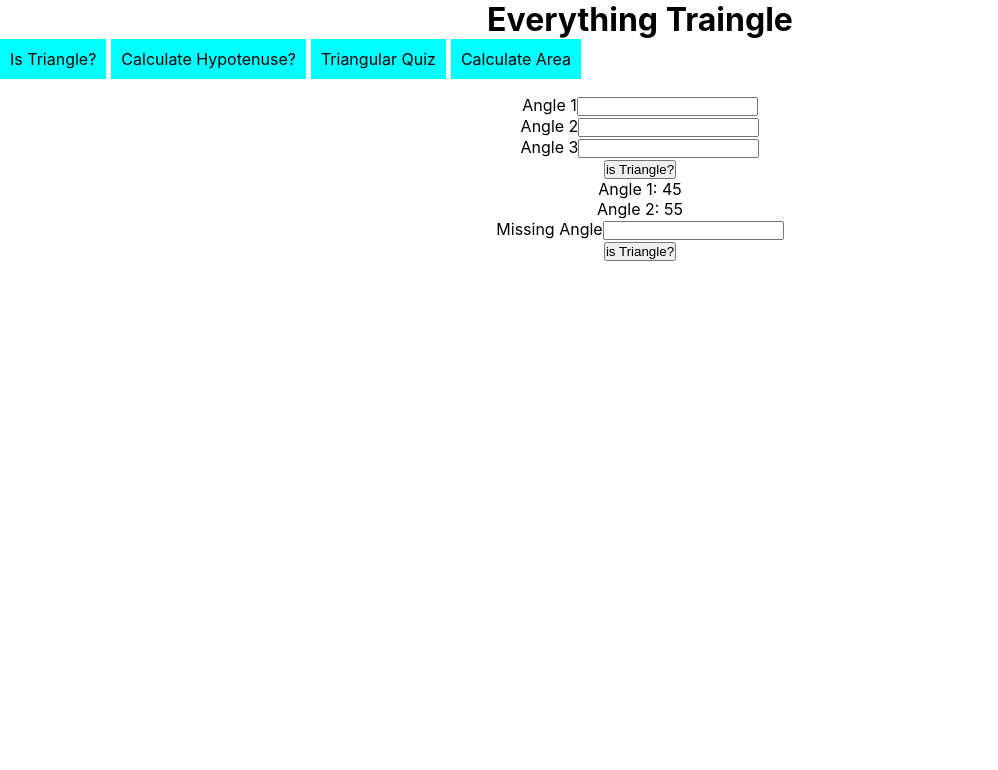
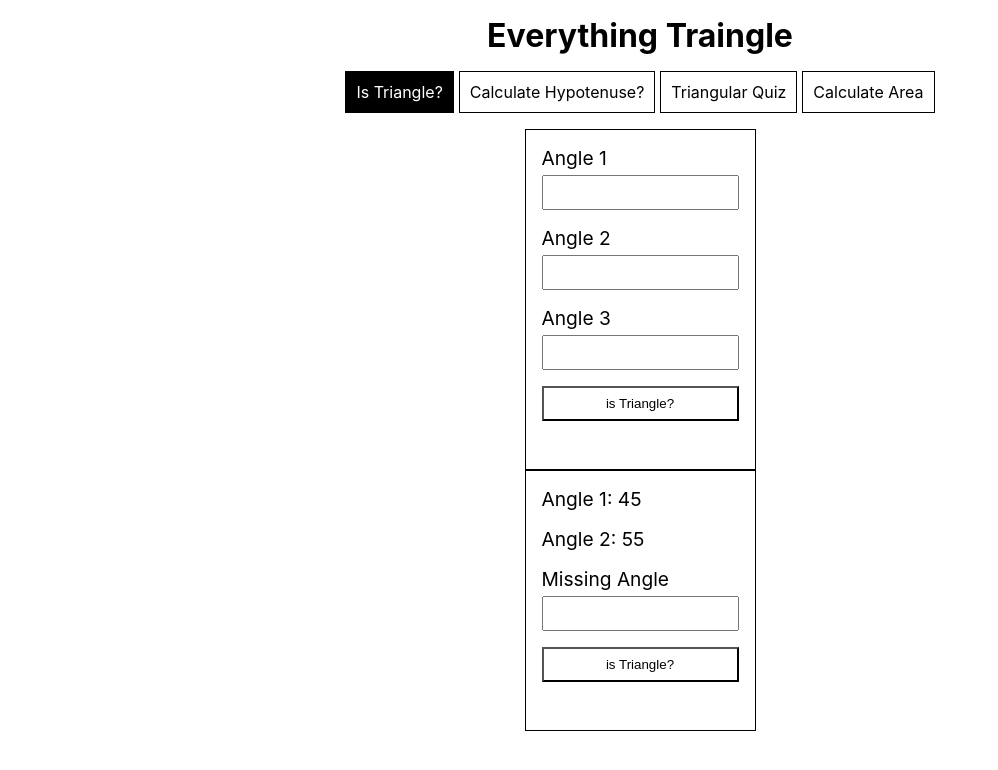
Before and after one commit to wasim7raja10/do-you-know-your-triangles, a React (Create React App) app: page / in a window 1280 px wide. Shown: the top 770 px of the page, without its empty margins (0-998 px from the left). Built offline with nearby package versions, Linux system fonts and the light colour scheme; the HTML template or start-up script is replaced by a standard one.

Commit message:
design of different tab done

```diff
--- a/src/App.css
+++ b/src/App.css
@@ -5,11 +5,15 @@
 }
 
 .App {
-text-align: center;
+  display: flex;
+  flex-direction: column;
+  align-items: center;
+  padding: 0 10px;
 }
 
 h1 {
   text-align: center;
+  margin: 1rem;
 }
 
 nav > ol {
@@ -21,9 +25,60 @@ nav > ol {
 
 nav > ol li {
   padding: 10px;
-  background-color: aqua;
+  border: 1px solid black;
+}
+
+nav > ol li:hover {
+  cursor: pointer;
+  background-color: gray;
+  color: white;
+}
+
+nav > ol li.active {
+  background-color: black;
+  color: white;
 }
 
 main {
+  padding: 1rem 0;
+}
+
+/* caculate area */
+
+.form {
+  border: 1px solid black;
   padding: 1rem;
+  width: 100%;
 }
+
+.form,
+.form label {
+  display: flex;
+  flex-direction: column;
+}
+
+.form label, .form p {
+  gap: 5px;
+  font-size: larger;
+  margin-bottom: 1rem;
+}
+
+.form input {
+  padding: 0.5rem;
+}
+
+.form button {
+  padding: 0.5rem;
+  background-color: white;
+}
+
+button:hover,
+button:focus {
+  background-color: black;
+  color: white;
+}
+
+h3 {
+  font-size: xx-large;
+  padding: 1rem 0;
+}
--- a/src/App.jsx
+++ b/src/App.jsx
@@ -12,10 +12,30 @@ function App() {
       <h1>Everything Traingle</h1>
       <nav>
         <ol>
-          <li onClick={() => setTab("tab1")}>Is Triangle?</li>
-          <li onClick={() => setTab("tab2")}>Calculate Hypotenuse?</li>
-          <li onClick={() => setTab("tab3")}>Triangular Quiz</li>
-          <li onClick={() => setTab("tab4")}>Calculate Area</li>
+          <li
+            onClick={() => setTab("tab1")}
+            className={tab === "tab1" ? "active" : ""}
+          >
+            Is Triangle?
+          </li>
+          <li
+            onClick={() => setTab("tab2")}
+            className={tab === "tab2" ? "active" : ""}
+          >
+            Calculate Hypotenuse?
+          </li>
+          <li
+            onClick={() => setTab("tab3")}
+            className={tab === "tab3" ? "active" : ""}
+          >
+            Triangular Quiz
+          </li>
+          <li
+            onClick={() => setTab("tab4")}
+            className={tab === "tab4" ? "active" : ""}
+          >
+            Calculate Area
+          </li>
         </ol>
       </nav>
       <main>
--- a/src/components/CalculateArea.jsx
+++ b/src/components/CalculateArea.jsx
@@ -20,7 +20,7 @@ export default function CalculateArea() {
   }
   return (
     <>
-      <form onSubmit={submitHandler}>
+      <form className="form" onSubmit={submitHandler}>
         <label htmlFor="base">
           Base
           <input
--- a/src/components/CalculateHypotenuse.jsx
+++ b/src/components/CalculateHypotenuse.jsx
@@ -21,7 +21,7 @@ export default function CalculateHypotenuse() {
   }
   return (
     <>
-      <form onSubmit={submitHandler}>
+      <form className="form" onSubmit={submitHandler}>
         <label htmlFor="base">
           Base
           <input
--- a/src/components/IsTraingle.jsx
+++ b/src/components/IsTraingle.jsx
@@ -43,9 +43,9 @@ export default function IsTraingle() {
   }
   return (
     <>
-      <form onSubmit={onSubmitHandler}>
-        <div>
-          <label htmlFor="angleOne">Angle 1</label>
+      <form className="form" onSubmit={onSubmitHandler}>
+        <label htmlFor="angleOne">
+          Angle 1
           <input
             onChange={inputChangeHandler}
             type="number"
@@ -53,9 +53,9 @@ export default function IsTraingle() {
             name="angleOne"
             id="angleOne"
           />
-        </div>
-        <div>
-          <label htmlFor="angleTwo">Angle 2</label>
+        </label>
+        <label htmlFor="angleTwo">
+          Angle 2
           <input
             onChange={inputChangeHandler}
             type="number"
@@ -63,9 +63,9 @@ export default function IsTraingle() {
             name="angleTwo"
             id="angleTwo"
           />
-        </div>
-        <div>
-          <label htmlFor="angleThree">Angle 3</label>
+        </label>
+        <label htmlFor="angleThree">
+          Angle 3
           <input
             onChange={inputChangeHandler}
             type="number"
@@ -73,17 +73,18 @@ export default function IsTraingle() {
             value={angles.angleThree}
             id="angleThree"
           />
-        </div>
+        </label>
         <button type="submit">is Triangle?</button>
         <h3>{result}</h3>
       </form>
 
-      <form onSubmit={onSecondSubmitHandler}>
+      <form className="form" onSubmit={onSecondSubmitHandler}>
         <div>
           <p>Angle 1: 45</p>
           <p>Angle 2: 55</p>
           <p></p>
-          <label htmlFor="missingAngle">Missing Angle</label>
+          <label htmlFor="missingAngle">
+            Missing Angle
             <input
               onChange={missingAngleChangeHandler}
               type="number"
@@ -91,6 +92,7 @@ export default function IsTraingle() {
               name="missingAngle"
               id="missingAngle"
             />
+          </label>
         </div>
         <button type="submit">is Triangle?</button>
         <h3>{resultSecond}</h3>
--- a/src/components/Quiz.jsx
+++ b/src/components/Quiz.jsx
@@ -21,7 +21,7 @@ export default function Quiz() {
   }
   return (
     <>
-      <form onSubmit={submitHandler}>
+      <form className="" onSubmit={submitHandler}>
         <div className="question1">
           <p>
             What is the third angle for the triangle where angle1 = 45° and
```
Lines whose indentation alone changed are shown as unchanged.
